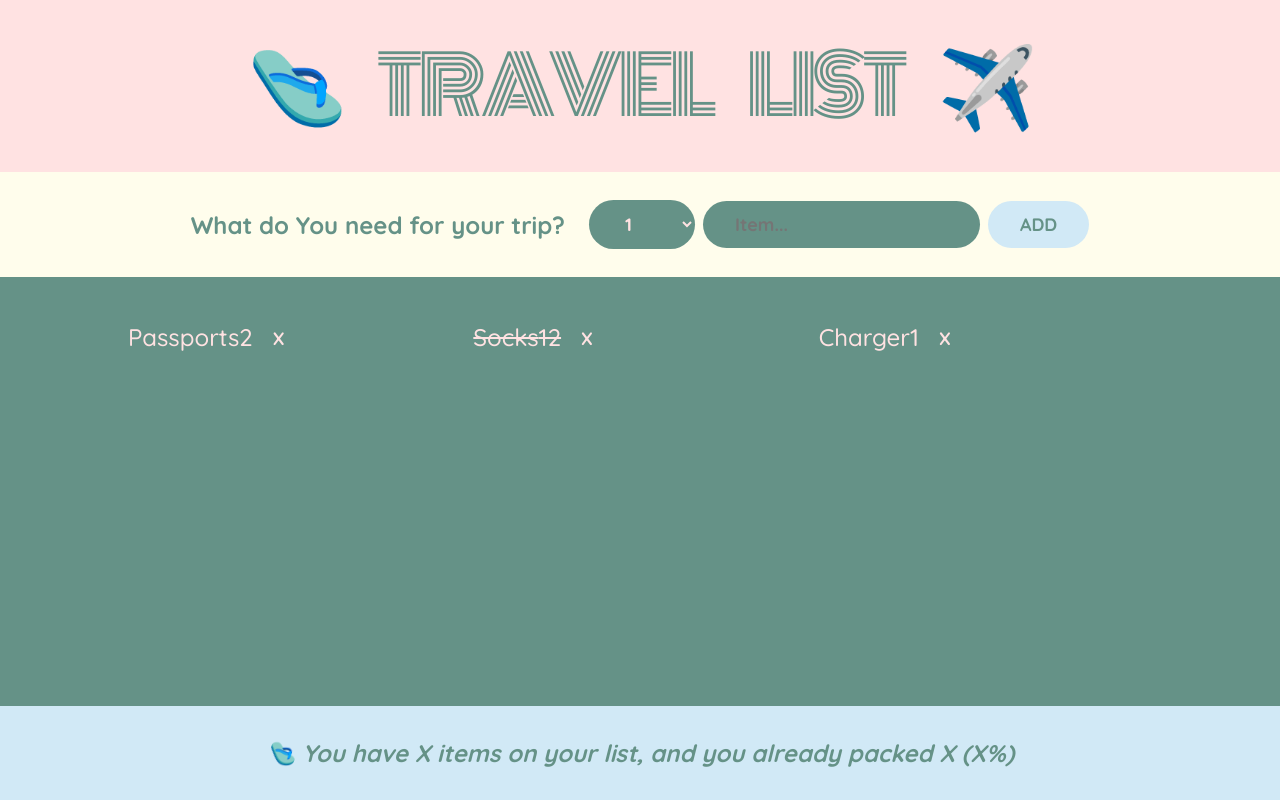
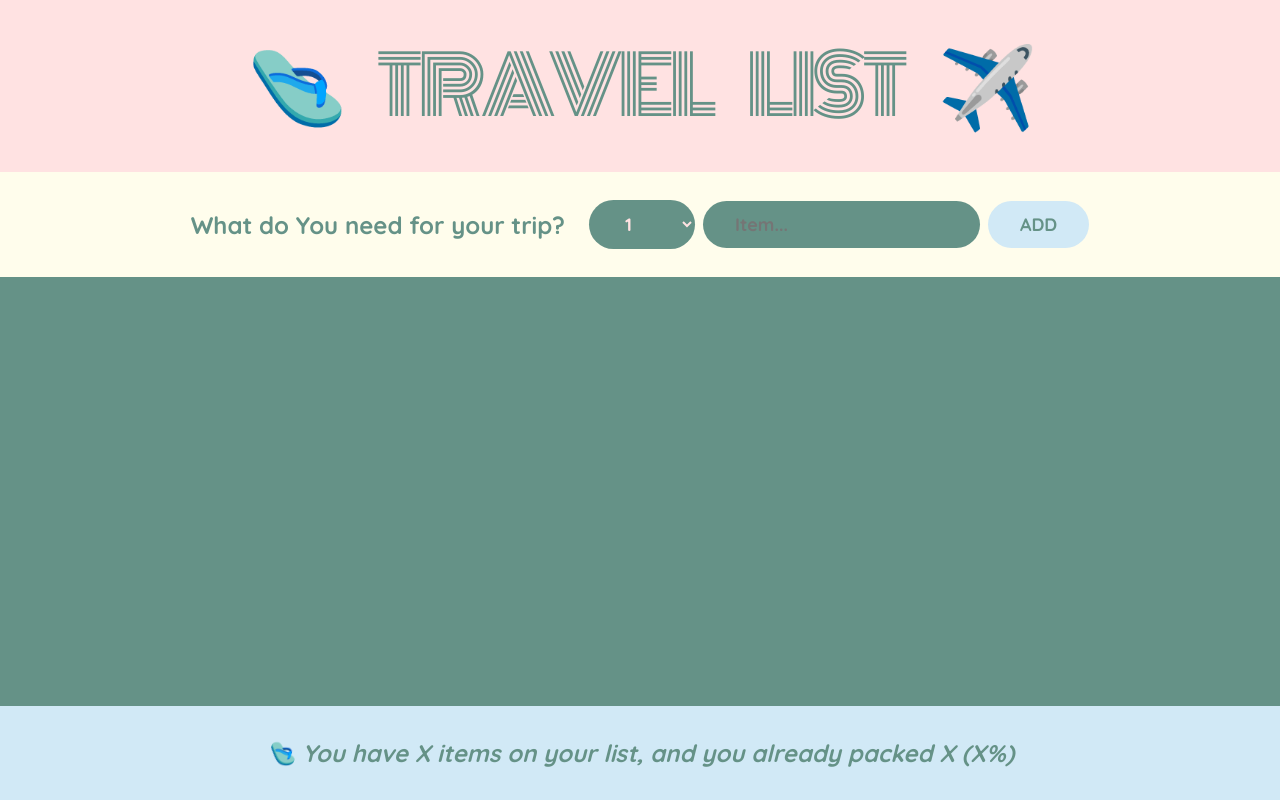
Before and after one commit to LinSchmitz/miniAssignments, a React (Vite) app in the folder travelList/: page / in a window 1280 px wide. Built offline with nearby package versions, Linux system fonts and the light colour scheme; the HTML template or start-up script is replaced by a standard one.

Commit message:
added level up state

```diff
--- a/travelList/src/App.jsx
+++ b/travelList/src/App.jsx
@@ -7,11 +7,17 @@
 ];
 
 export default function App() {
+  const [items, setItems] = useState([]);
+
+  function handleAddItems(item) {
+    setItems(items => [...items, item]);
+  }
+
   return (
     <div className="app">
       <Logo />
-      <Form />
-      <PackingList />
+      <Form onAddItems={handleAddItems} />
+      <PackingList items={items} />
       <Stats />
     </div>
   );
@@ -20,7 +26,8 @@
 function Logo() {
   return <h1>🩴 Travel List ✈️</h1>;
 }
-function Form() {
+
+function Form({ onAddItems }) {
   const [description, setDescription] = useState('');
   const [quantity, setQuantity] = useState(1);
 
@@ -31,6 +38,8 @@
 
     const newItem = { description, quantity, packed: false, id: Date.now() };
     console.log(newItem);
+
+    onAddItems(newItem);
 
     setDescription('');
     setQuantity(1);
@@ -61,13 +70,11 @@
     </form>
   );
 }
-function PackingList() {
-  console.log(initialItems);
-
+function PackingList({ items }) {
   return (
     <div className="list">
       <ul>
-        {initialItems.map(item => (
+        {items.map(item => (
           <Item item={item} key={item.id} />
         ))}
       </ul>
```
Also changed, not shown: 1 other file (tests, documents, lock files or other folders).
